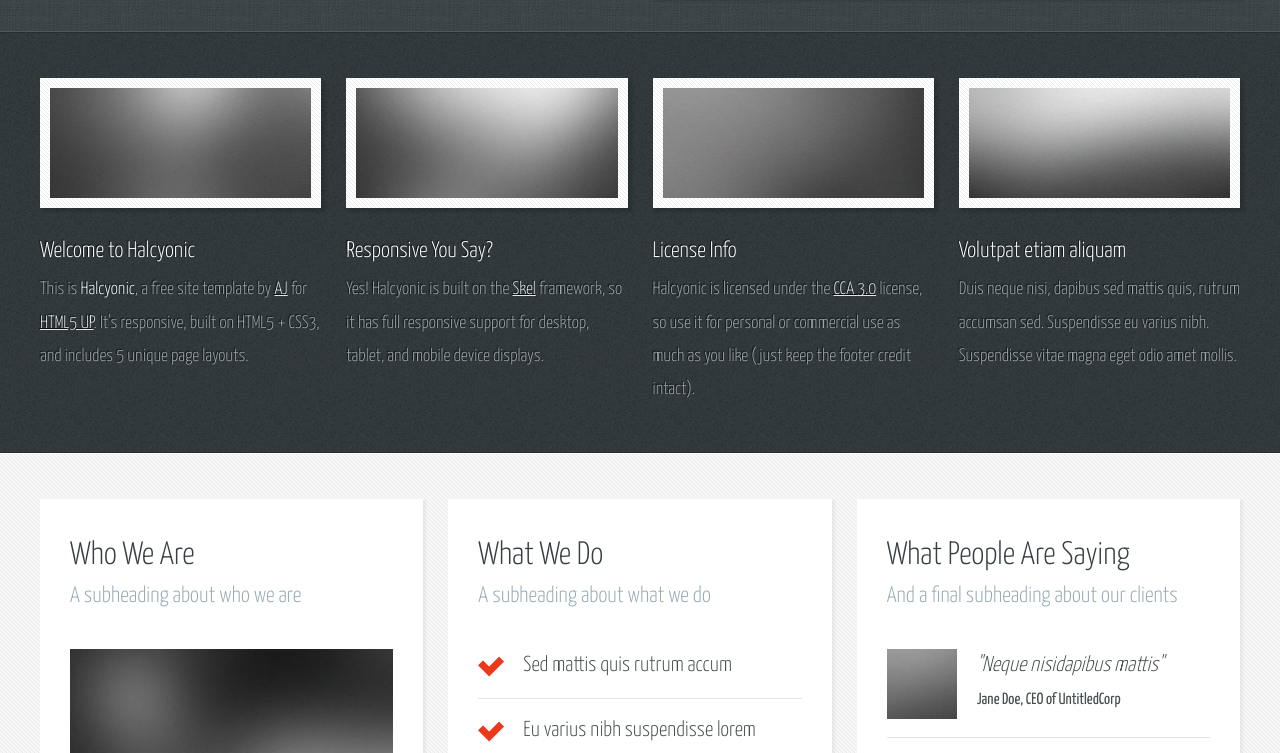
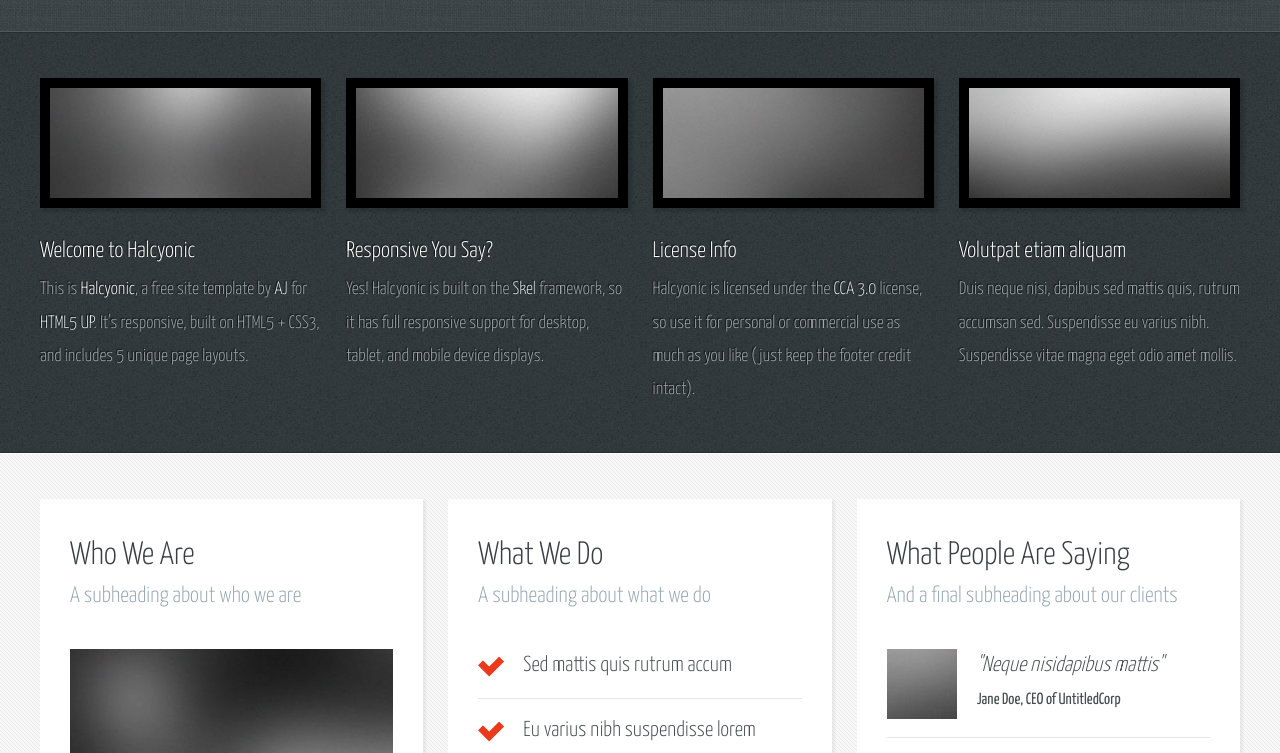
Before and after one commit to LMTB/LMTB.github.io, a plain HTML site: page test-project/index.html in a window 1280 px wide. Shown: the part 380-1133 px from the top of the page. Drawn offline with Linux system fonts and the light colour scheme.

Commit message:
Borders and Text underline removed

```diff
--- a/test-project/assets/css/main.css
+++ b/test-project/assets/css/main.css
@@ -1090,7 +1090,7 @@
 	}
 
 	a {
-		text-decoration: underline;
+		text-decoration: none;
 	}
 
 		a:hover {
@@ -1180,7 +1180,7 @@
 
 	.bordered-feature-image {
 		display: block;
-		background: #fff url("images/bg04.png");
+		background: #000000;
 		padding: 10px;
 		box-shadow: 3px 3px 3px 1px rgba(0, 0, 0, 0.15);
 		margin: 0 0 1.5em 0;
```
